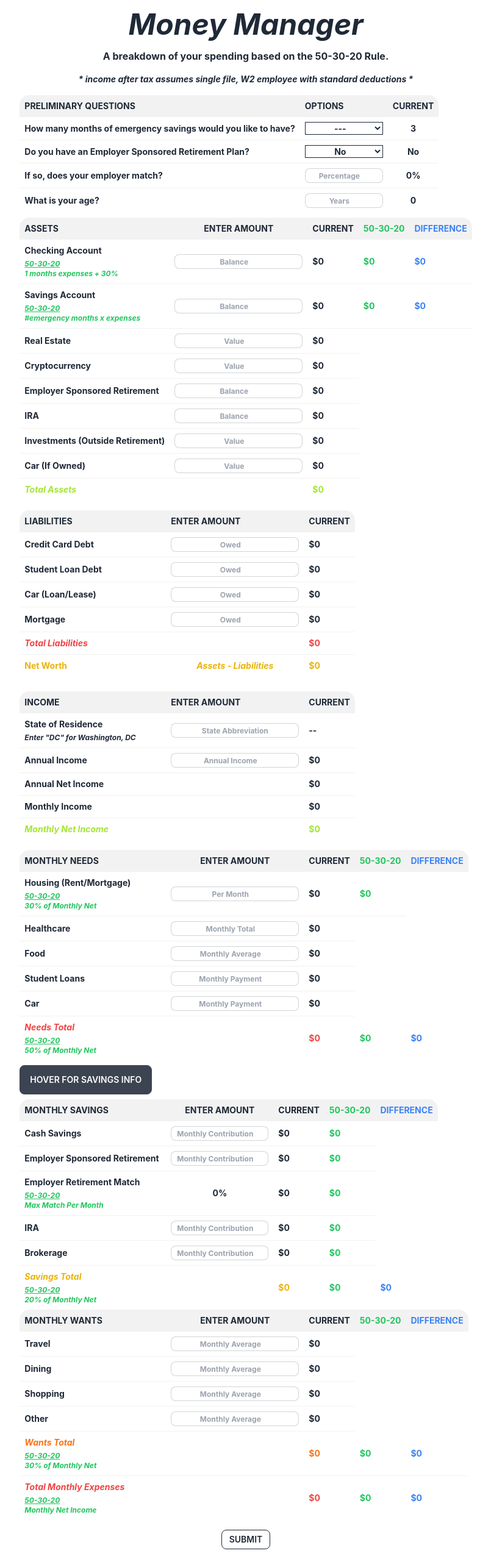
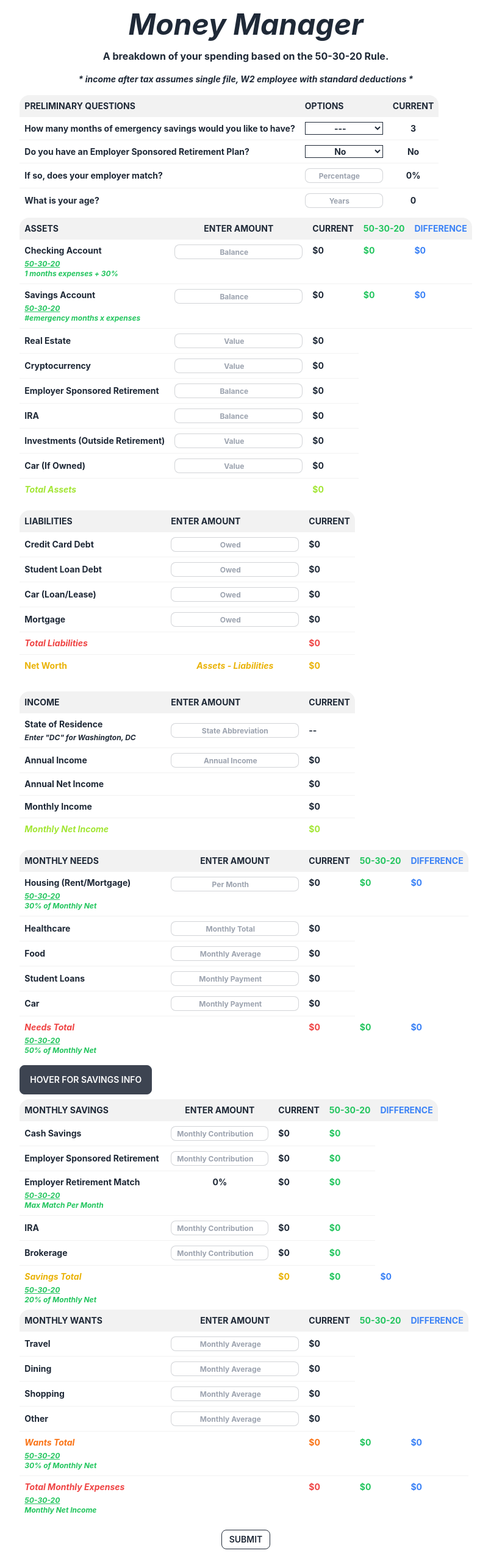
Before and after one commit to jcseeley/Money-Manager, a React (Create React App) app: page / in a window 1280 px wide. Shown: the whole page at 61% size, without its empty margins (237-1042 px from the left). Built offline with nearby package versions, Linux system fonts and the light colour scheme.

Commit message:
add housing difference and align color values top

```diff
--- a/src/components/NetWorthDash.js
+++ b/src/components/NetWorthDash.js
@@ -61,6 +61,7 @@ const NetWorthDash = () => {
   // MONTHLY NECESSARY
   const [housing, setHousing] = useState(0);
   const [idealHousing, setIdealHousing] = useState(0);
+  const [housingDif, setHousingDif] = useState(0);
   const [healthcare, setHealthcare] = useState(0);
   const [food, setFood] = useState(0);
   const [studentPayment, setStudentPayment] = useState(0);
@@ -161,6 +162,7 @@ const NetWorthDash = () => {
     const idealNeedsVal = getNeedsValue(monthlyPostTaxVal);
     const idealSaveVal = getInvestValue(monthlyPostTaxVal);
     const idealWantsVal = getWantsValue(monthlyPostTaxVal);
+    const housingDifVal = getDifference(housingInput, idealHousingVal);
     const needsDifVal = getDifference(monthlyNecessaryVal, idealNeedsVal)
     const investDifVal = getDifference(totalSavingsVal, idealSaveVal);
     const wantsDifVal = getDifference(monthlyExtraVal, idealWantsVal);
@@ -342,7 +344,7 @@ const NetWorthDash = () => {
                   <p className="text-xs italic underline mt-1 text-green-500">50-30-20</p>
                   <p className="text-xs italic text-green-500">1 months expenses + 30%</p>
                 </td>
-                <td>
+                <td className="align-top">
                   <input id="checking" className="input input-bordered input-xs text-center"
                     type='number'
                     step='.01'
@@ -350,9 +352,9 @@ const NetWorthDash = () => {
                     name='checking'
                     placeholder='Balance' />
                 </td>
-                <td>{formatDollars(checking)}</td>
-                <td className="text-green-500 font-bold">{formatDollars(idealChecking)}</td>
-                <td className="text-blue-500 font-bold">{formatDollars(checkingDifference)}</td>
+                <td className="align-top">{formatDollars(checking)}</td>
+                <td className="text-green-500 font-bold align-top">{formatDollars(idealChecking)}</td>
+                <td className="text-blue-500 font-bold align-top">{formatDollars(checkingDifference)}</td>
               </tr>
               {/* SAVINGS ASSET INPUT */}
               <tr className="hover">
@@ -361,7 +363,7 @@ const NetWorthDash = () => {
                   <p className="text-xs italic underline mt-1 text-green-500">50-30-20</p>
                   <p className="text-xs italic text-green-500">#emergency months x expenses</p>
                 </td>
-                <td className="w-44">
+                <td className="w-44 align-top">
                   <input id="savings" className="input input-bordered input-xs text-center"
                     type='number'
                     step='.01'
@@ -369,9 +371,9 @@ const NetWorthDash = () => {
                     name='savings'
                     placeholder='Balance' />
                 </td>
-                <td>{formatDollars(savings)}</td>
-                <td className="text-green-500 font-bold">{formatDollars(idealSavings)}</td>
-                <td className="text-blue-500 font-bold">{formatDollars(savingsDifference)}</td>
+                <td className="align-top">{formatDollars(savings)}</td>
+                <td className="text-green-500 font-bold align-top">{formatDollars(idealSavings)}</td>
+                <td className="text-blue-500 font-bold align-top">{formatDollars(savingsDifference)}</td>
               </tr>
               {/* REAL ESTATE ASSET INPUT */}
               <tr className="hover">
@@ -611,7 +613,7 @@ const NetWorthDash = () => {
                   <p className="text-xs italic underline mt-1 text-green-500">50-30-20</p>
                   <p className="text-xs italic text-green-500">30% of Monthly Net</p>
                 </td>
-                <td>
+                <td className="align-top">
                   <input id='housing' className="w-fit input input-bordered input-xs text-center"
                     type='number'
                     step='.01'
@@ -619,8 +621,9 @@ const NetWorthDash = () => {
                     name='housing'
                     placeholder='Per Month' />
                 </td>
-                <td>{formatDollars(housing)}</td>
-                <td className="text-green-500 font-bold">{formatDollars(idealHousing)}</td>
+                <td className="align-top">{formatDollars(housing)}</td>
+                <td className="text-green-500 font-bold align-top">{formatDollars(idealHousing)}</td>
+                <td className="text-blue-500 font-bold align-top">{formatDollars(housingDif)}</td>
               </tr>
               {/* MONTHLY HEALTHCARE INPUT */}
               <tr className="hover">
@@ -682,9 +685,9 @@ const NetWorthDash = () => {
                   <p className="text-xs italic text-green-500">50% of Monthly Net</p>
                 </td>
                 <td></td>
-                <td className="font-bold text-red-500">{formatDollars(necessaryMonthly)}</td>
-                <td className="font-bold text-green-500">{formatDollars(idealNecessaryMonthly)}</td>
-                <td className="font-bold text-blue-500">{formatDollars(needsDif)}</td>
+                <td className="font-bold text-red-500 align-top">{formatDollars(necessaryMonthly)}</td>
+                <td className="font-bold text-green-500 align-top">{formatDollars(idealNecessaryMonthly)}</td>
+                <td className="font-bold text-blue-500 align-top">{formatDollars(needsDif)}</td>
               </tr>
             </tbody>
           </table>
@@ -743,9 +746,9 @@ const NetWorthDash = () => {
                   <p className="text-xs italic underline mt-1 text-green-500">50-30-20</p>
                   <p className="text-xs italic text-green-500">Max Match Per Month</p>
                 </td>
-                <td className="text-center">{employerMatch}%</td>
-                <td>{formatDollars(retirementEmployerMatch)}</td>
-                <td className="text-green-500 font-bold">{formatDollars(maxEmployerMatch)}</td>
+                <td className="text-center align-top">{employerMatch}%</td>
+                <td className="align-top">{formatDollars(retirementEmployerMatch)}</td>
+                <td className="text-green-500 font-bold align-top">{formatDollars(maxEmployerMatch)}</td>
               </tr>
               {/* MONTHLY IRA INPUT */}
               <tr className="hover">
@@ -785,9 +788,9 @@ const NetWorthDash = () => {
                   <p className="text-xs italic text-green-500">20% of Monthly Net</p>
                 </td>
                 <td></td>
-                <td className="font-bold text-yellow-500">{formatDollars(totalSavingsMonthly)}</td>
-                <td className="font-bold text-green-500">{formatDollars(idealSavingsMonthly)}</td>
-                <td className="font-bold text-blue-500">{formatDollars(investDif)}</td>
+                <td className="font-bold text-yellow-500 align-top">{formatDollars(totalSavingsMonthly)}</td>
+                <td className="font-bold text-green-500 align-top">{formatDollars(idealSavingsMonthly)}</td>
+                <td className="font-bold text-blue-500 align-top">{formatDollars(investDif)}</td>
               </tr>
             </tbody>
           </table>
@@ -863,9 +866,9 @@ const NetWorthDash = () => {
                   <p className="text-xs italic text-green-500">30% of Monthly Net</p>
                 </td>
                 <td></td>
-                <td className="font-bold text-orange-500">{formatDollars(totalExtras)}</td>
-                <td className="font-bold text-green-500">{formatDollars(idealTotalExtras)}</td>
-                <td className="font-bold text-blue-500">{formatDollars(wantsDif)}</td>
+                <td className="font-bold text-orange-500 align-top">{formatDollars(totalExtras)}</td>
+                <td className="font-bold text-green-500 align-top">{formatDollars(idealTotalExtras)}</td>
+                <td className="font-bold text-blue-500 align-top">{formatDollars(wantsDif)}</td>
               </tr>
               {/* MONTHLY EXPENSES TOTAL */}
               <tr className="hover">
@@ -875,9 +878,9 @@ const NetWorthDash = () => {
                   <p className="text-xs italic text-green-500">Monthly Net Income</p>
                 </td>
                 <td></td>
-                <td className="font-bold text-red-500">{formatDollars(totalMonthlyExpenses)}</td>
-                <td className="font-bold text-green-500">{formatDollars(postTaxMonthlyIncome)}</td>
-                <td className="font-bold text-blue-500">{formatDollars(netMonthlyIncome)}</td>
+                <td className="font-bold text-red-500 align-top">{formatDollars(totalMonthlyExpenses)}</td>
+                <td className="font-bold text-green-500 align-top">{formatDollars(postTaxMonthlyIncome)}</td>
+                <td className="font-bold text-blue-500 align-top">{formatDollars(netMonthlyIncome)}</td>
               </tr>
             </tbody>
           </table>
```
